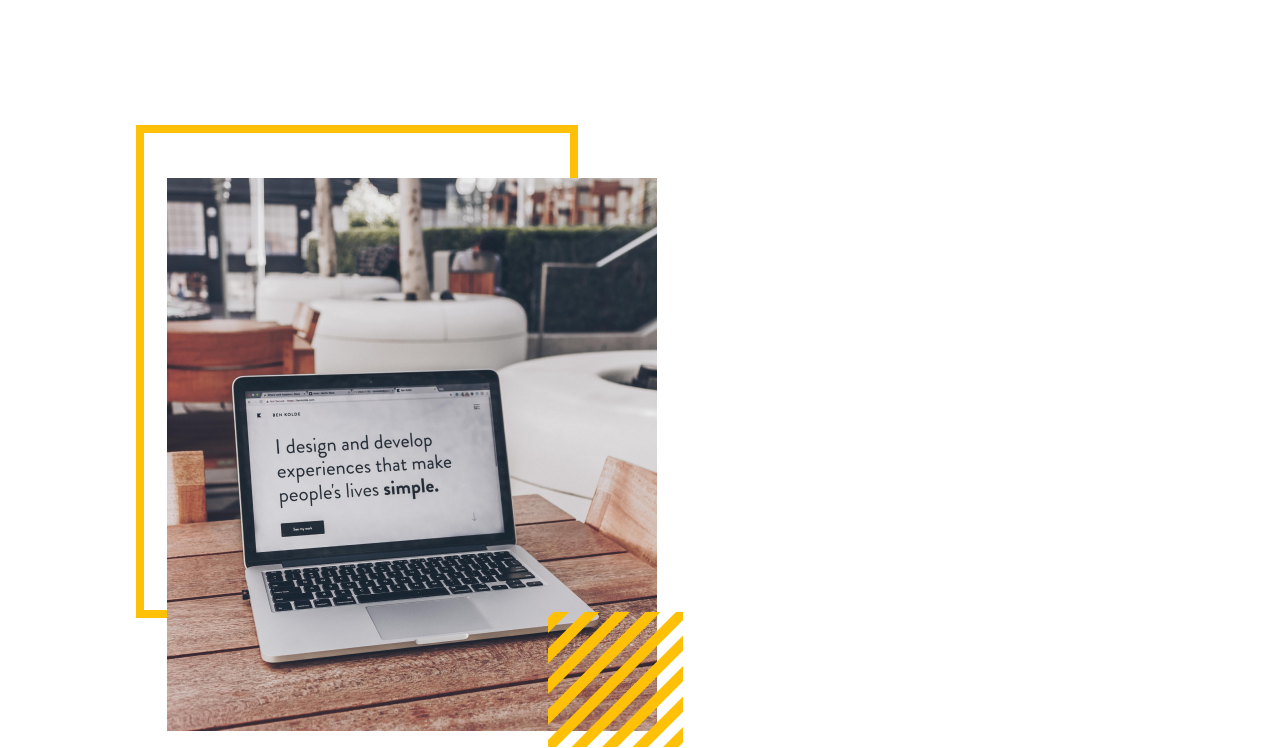
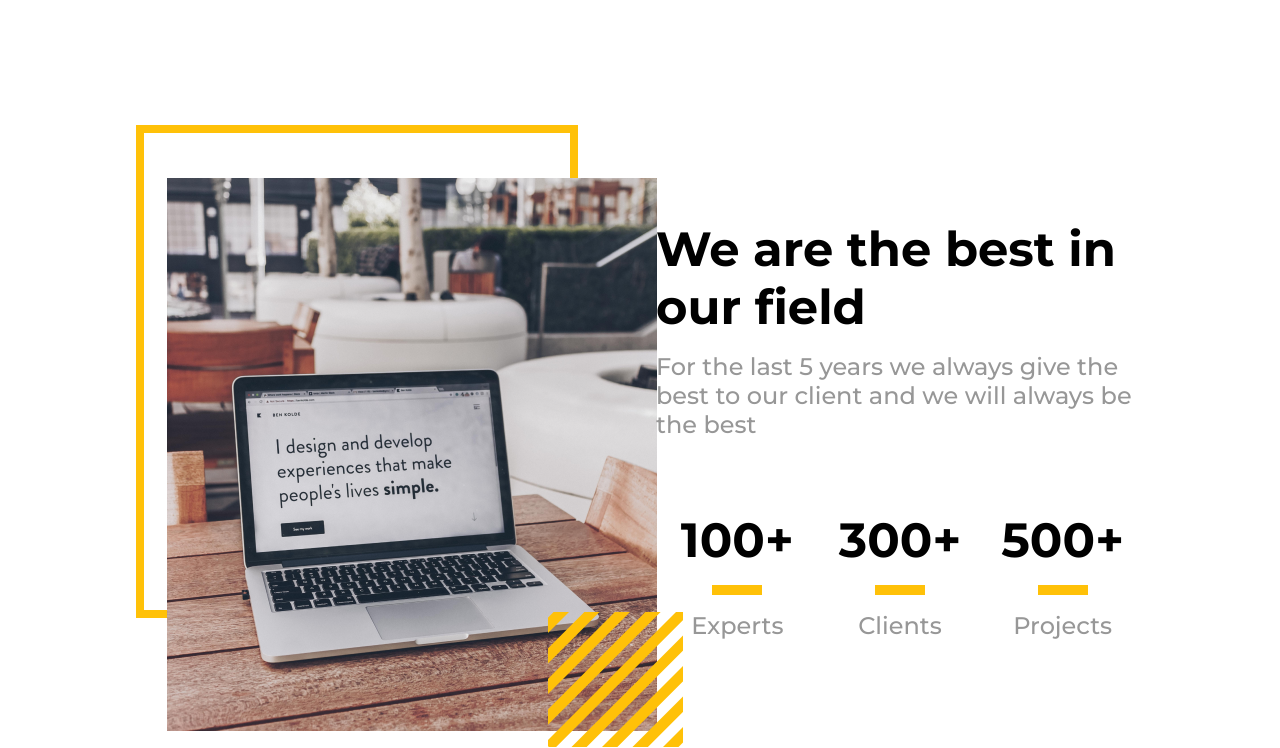
Before and after one commit to phiesanggoreng/coder.github.io, a plain HTML site: page index.html in a window 1280 px wide. Shown: the part 588-1336 px from the top of the page. Drawn offline with Linux system fonts and the light colour scheme.

Commit message:
memperbaiki tulisan

```diff
--- a/index.html
+++ b/index.html
@@ -1,5 +1,6 @@
 <!DOCTYPE html>
 <html lang="en">
+
 <head>
     <meta charset="UTF-8">
     <meta http-equiv="X-UA-Compatible" content="IE=edge">
@@ -10,6 +11,7 @@
     <link href="https://fonts.googleapis.com/css2?family=Montserrat:wght@500;700&display=swap" rel="stylesheet">
     <link rel="stylesheet" href="style.css">
 </head>
+
 <body>
     <header id="header">
         <h1>Coder</h1>
@@ -32,25 +34,25 @@
             <img src="images/landing.png" alt="Landing Image">
         </div>
     </section>
-    <section>
+    <section id="about">
         <div>
             <img src="images/about.png" alt="About Image">
         </div>
         <div>
             <h1>We are the best in our field</h1>
             <p>For the last 5 years we always give the best to our client and we will always be the best</p>
-            <div>
-                <div>
+            <div id="about-stats">
+                <div class="about-stats-item">
                     <h1>100+</h1>
                     <div></div>
                     <p>Experts</p>
                 </div>
-                <div>
+                <div class="about-stats-item">
                     <h1>300+</h1>
                     <div></div>
                     <p>Clients</p>
                 </div>
-                <div>
+                <div class="about-stats-item">
                     <h1>500+</h1>
                     <div></div>
                     <p>Projects</p>
@@ -70,17 +72,20 @@
             <div>
                 <img src="images/service1.png" alt="service 1 image">
                 <h1>Web application</h1>
-                <p>Lorem, ipsum dolor sit amet consectetur adipisicing elit. Quisquam, optio quod quasi aperiam at ratione.</p>
+                <p>Lorem, ipsum dolor sit amet consectetur adipisicing elit. Quisquam, optio quod quasi aperiam at
+                    ratione.</p>
             </div>
             <div>
                 <img src="images/service2.png" alt="service 2 image">
                 <h1>UI/UX Design</h1>
-                <p>Lorem, ipsum dolor sit amet consectetur adipisicing elit. Quisquam, optio quod quasi aperiam at ratione.</p>
+                <p>Lorem, ipsum dolor sit amet consectetur adipisicing elit. Quisquam, optio quod quasi aperiam at
+                    ratione.</p>
             </div>
             <div>
                 <img src="images/service3.png" alt="service 4 image">
                 <h1>Mobile Application</h1>
-                <p>Lorem, ipsum dolor sit amet consectetur adipisicing elit. Quisquam, optio quod quasi aperiam at ratione.</p>
+                <p>Lorem, ipsum dolor sit amet consectetur adipisicing elit. Quisquam, optio quod quasi aperiam at
+                    ratione.</p>
             </div>
         </div>
     </section>
@@ -118,7 +123,10 @@
             </div>
             <div>
                 <h1>Our Location</h1>
-                <iframe src="https://www.google.com/maps/embed?pb=!1m18!1m12!1m3!1d15864.65706910555!2d106.8524594283222!3d-6.242070227706176!2m3!1f0!2f0!3f0!3m2!1i1024!2i768!4f13.1!3m3!1m2!1s0x2e69fd4525190ba3%3A0x19b6e12e2482ee41!2sCoding%20Studio!5e0!3m2!1sid!2sid!4v1662888075401!5m2!1sid!2sid" width="600" height="450" style="border:0;" allowfullscreen="" loading="lazy" referrerpolicy="no-referrer-when-downgrade"></iframe>
+                <iframe
+                    src="https://www.google.com/maps/embed?pb=!1m18!1m12!1m3!1d15864.65706910555!2d106.8524594283222!3d-6.242070227706176!2m3!1f0!2f0!3f0!3m2!1i1024!2i768!4f13.1!3m3!1m2!1s0x2e69fd4525190ba3%3A0x19b6e12e2482ee41!2sCoding%20Studio!5e0!3m2!1sid!2sid!4v1662888075401!5m2!1sid!2sid"
+                    width="600" height="450" style="border:0;" allowfullscreen="" loading="lazy"
+                    referrerpolicy="no-referrer-when-downgrade"></iframe>
             </div>
         </div>
     </section>
@@ -134,4 +142,5 @@
         </div>
     </footer>
 </body>
+
 </html>
--- a/style.css
+++ b/style.css
@@ -59,6 +59,41 @@ section {
     margin-bottom: 32px;
 }
 
-nav > a {
+#landing>div {
+    width: 50%;
+}
+
+nav>a {
     margin-left: 12px;
 }
+
+#about {
+    display: flex;
+    align-items: center;
+    justify-content: space-between;
+    column-gap: 16px;
+}
+
+#about>div {
+    width: 50%;
+}
+
+#about-stats {
+    display: grid;
+    grid-template-columns: repeat(3, 1fr);
+    text-align: center;
+    margin-top: 72px;
+}
+
+.about-stats-item {
+    display: flex;
+    flex-direction: column;
+    align-items: center;
+}
+
+.about-stats-item div {
+    width: 50px;
+    height: 10px;
+    background-color: #FFC108;
+    margin-bottom: 16px;
+}
```
